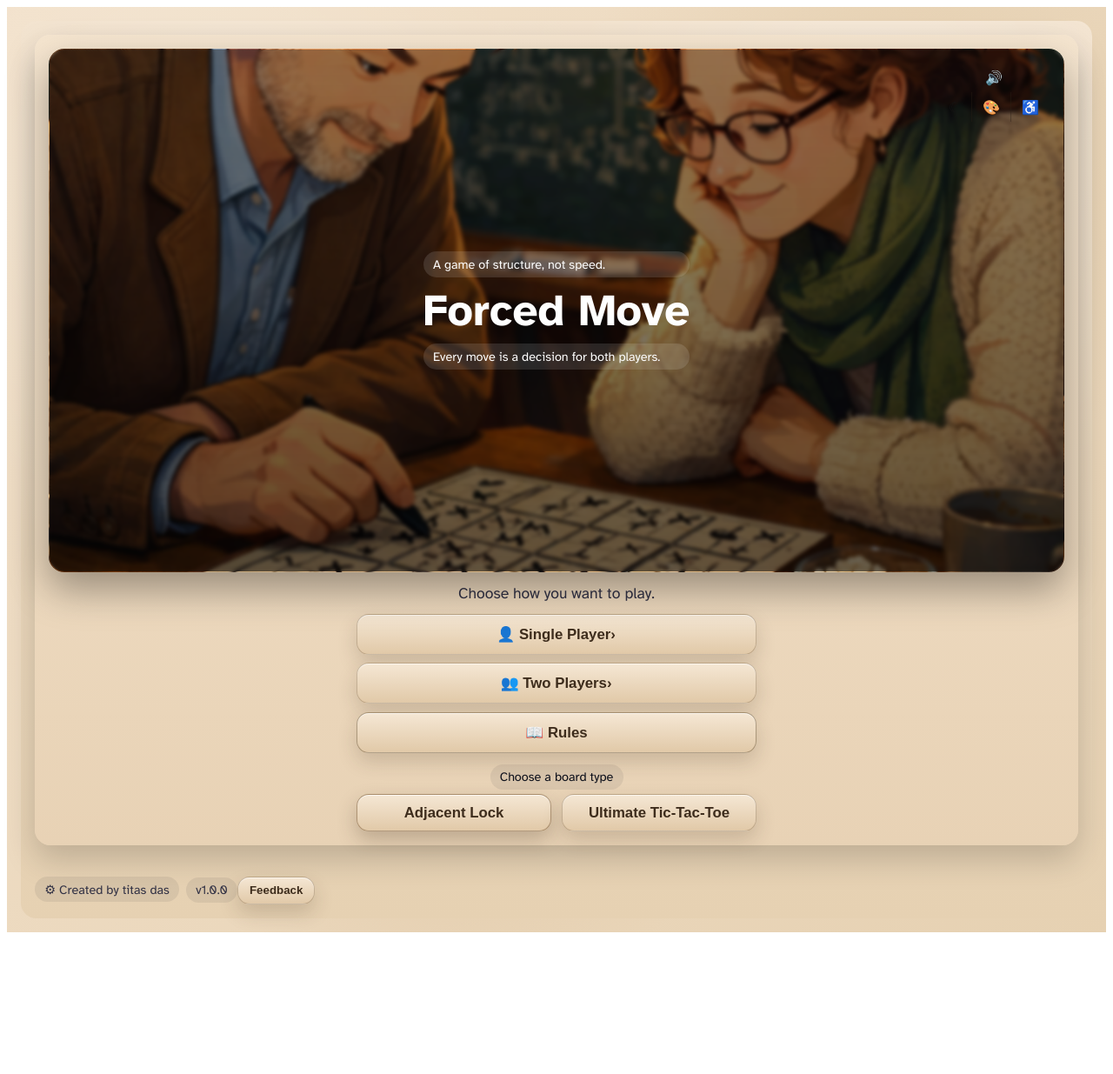
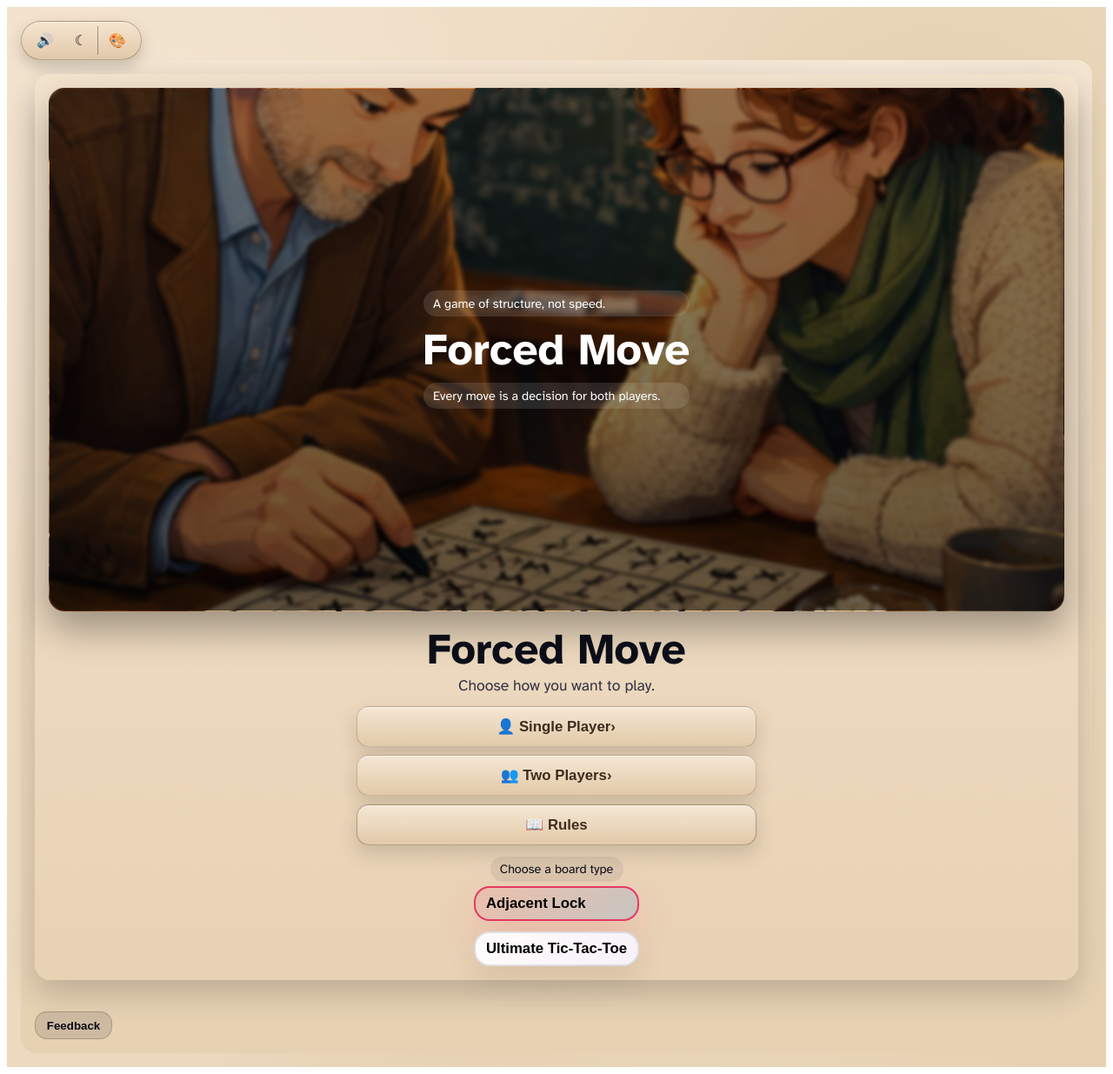
Before and after one commit to TitasDas/forced-move, a React (Vite) app: page / in a window 1280 px wide. Shown: the whole page at 87% size. Before the commit the page ends 1080 px from the top, so only its background shows below. Built offline with nearby package versions, Linux system fonts and the light colour scheme; a web font is replaced by a local one.

Commit message:
Revert "Refine home layout with integrated a11y cluster and uniform controls"
This reverts commit 49a25d7bf934dadef0fa21d6292528b9d1966be8.

```diff
--- a/src/App.jsx
+++ b/src/App.jsx
@@ -1,45 +1,25 @@
 import React, { useState } from 'react';
+import AccessibilityBar from './components/AccessibilityBar.jsx';
 import SinglePlayerGame from './components/SinglePlayerGame.jsx';
 import MultiplayerLobby from './components/MultiplayerLobby.jsx';
 import { GAME_VERSION } from '../engine/state.js';
 import FeedbackBox from './components/FeedbackBox.jsx';
-import AudioToggle from './components/AudioToggle.jsx';
 
 const MODES = [
-  { id: 'adjacent', label: 'Adjacent Lock' },
-  { id: 'nested', label: 'Ultimate Tic-Tac-Toe' },
+  {
+    id: 'adjacent',
+    label: 'Adjacent Lock',
+    description: 'Pick your square and any two empty pair of blank spaces to constrain your opponent.',
+  },
+  {
+    id: 'nested',
+    label: 'Ultimate Tic-Tac-Toe',
+    description: 'Each move locks the next board for your opponent.',
+  },
 ];
 
-function A11yCluster({ contrast, paletteAlt, onToggleContrast, onTogglePalette }) {
-  return (
-    <div className="a11y-cluster" aria-label="accessibility and display">
-      <AudioToggle src="/audio/lofi.mp3" iconOnly />
-      <button
-        className="accessibility-seg"
-        onClick={onToggleContrast}
-        aria-pressed={contrast}
-        aria-label="Toggle dark mode"
-        title="Dark mode"
-      >
-        ☾
-      </button>
-      <button
-        className="accessibility-seg"
-        onClick={onTogglePalette}
-        aria-pressed={paletteAlt}
-        aria-label="Toggle color palette"
-        title="Palette"
-      >
-        🎨
-      </button>
-      <button className="accessibility-seg" type="button" aria-label="Accessibility" title="Accessibility">
-        ♿
-      </button>
-    </div>
-  );
-}
-
-function StartScreen({ mode, setMode, setScreen, onShowRules, contrast, paletteAlt, onToggleContrast, onTogglePalette }) {
+function StartScreen({ mode, setMode, setScreen, onShowRules }) {
+  const activeMode = MODES.find((m) => m.id === mode);
   const heroStyle = {
     backgroundImage: "url('/910.jpg'), url('/intro.jpg')",
   };
@@ -47,18 +27,13 @@ function StartScreen({ mode, setMode, setScreen, onShowRules, contrast, paletteA
     <header className="menu-frame parchment">
       <div className="hero-visual banner tall" style={heroStyle} role="img" aria-label="Forced Move chalkboard illustration">
         <div className="hero-overlay vintage">
-          <A11yCluster
-            contrast={contrast}
-            paletteAlt={paletteAlt}
-            onToggleContrast={onToggleContrast}
-            onTogglePalette={onTogglePalette}
-          />
           <div className="tag ghost">A game of structure, not speed.</div>
           <h1>Forced Move</h1>
           <div className="tag ghost">Every move is a decision for both players.</div>
         </div>
       </div>
       <div className="hero-copy">
+        <h1 className="vintage-title">Forced Move</h1>
         <p className="subtitle vintage-sub">Choose how you want to play.</p>
       </div>
       <div className="action-stack wide">
@@ -80,7 +55,7 @@ function StartScreen({ mode, setMode, setScreen, onShowRules, contrast, paletteA
           {MODES.map((m) => (
             <button
               key={m.id}
-              className={`mode small segmented ${mode === m.id ? 'active' : ''}`}
+              className={`mode small ${mode === m.id ? 'active' : ''}`}
               onClick={() => setMode(m.id)}
             >
               <span className="mode-title">{m.label}</span>
@@ -102,18 +77,16 @@ export default function App() {
 
   return (
     <div className={`app ${contrast ? 'high-contrast' : ''} ${paletteAlt ? 'palette-alt' : ''}`}>
-      <div className="shell parchment-shell">
-        {screen === 'menu' && (
-          <StartScreen
-            mode={mode}
-            setMode={setMode}
-            setScreen={setScreen}
-            onShowRules={() => setShowRules(true)}
+      <AccessibilityBar
         contrast={contrast}
         paletteAlt={paletteAlt}
         onToggleContrast={() => setContrast((v) => !v)}
         onTogglePalette={() => setPaletteAlt((v) => !v)}
+        audioSrc="/audio/lofi.mp3"
       />
+      <div className="shell parchment-shell">
+        {screen === 'menu' && (
+          <StartScreen mode={mode} setMode={setMode} setScreen={setScreen} onShowRules={() => setShowRules(true)} />
         )}
 
         {screen === 'solo' && (
@@ -134,17 +107,9 @@ export default function App() {
         )}
 
         <footer className="footer-tag parchment-footer">
-          <div className="footer-left">
-            <span className="tag subtle">
-              ⚙ Created by titas das
-            </span>
-          </div>
-          <div className="footer-right">
-            <span className="tag subtle">v{GAME_VERSION}</span>
           <button className="btn secondary parchment-btn small" onClick={() => setShowFeedback(true)}>
             Feedback
           </button>
-          </div>
         </footer>
       </div>
       {showRules && (
--- a/src/styles/layout.css
+++ b/src/styles/layout.css
@@ -78,7 +78,6 @@
   gap: 0.4rem;
   backdrop-filter: blur(2px);
   background: linear-gradient(180deg, rgba(0, 0, 0, 0.4), rgba(0, 0, 0, 0.6));
-  padding: 1rem;
 }
 
 .hero-overlay h1 {
@@ -89,12 +88,6 @@
 .hero-overlay .ghost {
   background: rgba(255, 255, 255, 0.12);
   color: var(--hero-ink);
-}
-
-.a11y-cluster {
-  position: absolute;
-  top: 1rem;
-  right: 1rem;
 }
 
 .hero-chip {
@@ -188,14 +181,6 @@
   gap: 0.5rem;
 }
 
-.footer-tag .btn.secondary.parchment-btn {
-  background: linear-gradient(180deg, #f5e7d4, #e1c9a8);
-  border: 1px solid rgba(77, 55, 25, 0.25);
-  color: #3d2c1c;
-  box-shadow: 0 10px 22px rgba(61, 44, 28, 0.18), inset 0 1px 0 rgba(255, 255, 255, 0.6);
-  border-radius: 14px;
-}
-
 .mode-selector {
   display: grid;
   gap: 0.35rem;
@@ -203,27 +188,11 @@
 }
 
 .mode-grid.compact {
-  grid-template-columns: repeat(auto-fit, minmax(200px, 1fr));
-  width: min(460px, 90vw);
+  grid-template-columns: repeat(auto-fit, minmax(120px, 1fr));
 }
 
 .mode.small {
-  padding: 0.65rem 0.9rem;
-  border-radius: 14px;
-  background: linear-gradient(180deg, #f5e7d4, #e1c9a8);
-  border: 1px solid rgba(77, 55, 25, 0.25);
-  color: #3d2c1c;
-  box-shadow: 0 10px 22px rgba(61, 44, 28, 0.18), inset 0 1px 0 rgba(255, 255, 255, 0.6);
-}
-.mode.small.segmented {
-  display: inline-flex;
-  justify-content: center;
-  width: 100%;
-}
-
-.mode.small.segmented.active {
-  box-shadow: 0 10px 22px rgba(61, 44, 28, 0.25), inset 0 1px 0 rgba(255, 255, 255, 0.7);
-  border-color: rgba(124, 92, 55, 0.55);
+  padding: 0.5rem 0.75rem;
 }
 
 .menu-frame {
```
Lines whose indentation alone changed are shown as unchanged.
